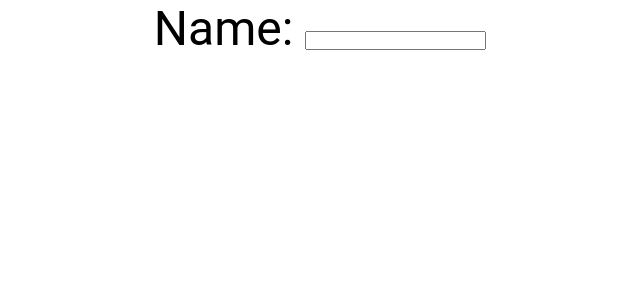
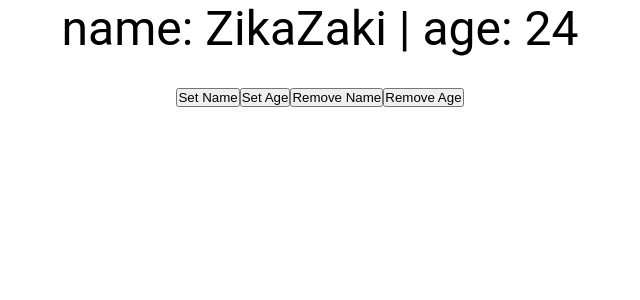
Before and after one commit to ZikaZaki/custom-hooks, a React (Create React App) app: page / in a window 1280 px wide. Shown: the top 300 px of the page, without its empty margins (320-960 px from the left). Built offline with nearby package versions, Linux system fonts and the light colour scheme.

Commit message:
add StorageComponent to App.js

```diff
--- a/src/App.js
+++ b/src/App.js
@@ -6,6 +6,7 @@ import DocTitleTwo from "./components/DocTitleTwo";
 // import ParentContainer from "./components/Modal/ParentContainer";
 import ParentContainer from "./components/ParentContainer";
 import PostsList from "./components/Post/PostsList";
+import StorageComponent from "./components/StorageComponent";
 import Test from "./components/Test";
 import UserForm from "./components/UserForm";
 
@@ -20,7 +21,8 @@ function App() {
       {/* <ParentContainer /> */}
       {/* <ParentContainer /> */}
       {/* <PostsList /> */}
-      <Test />
+      {/* <Test /> */}
+      <StorageComponent />
     </div>
   );
 }
```
